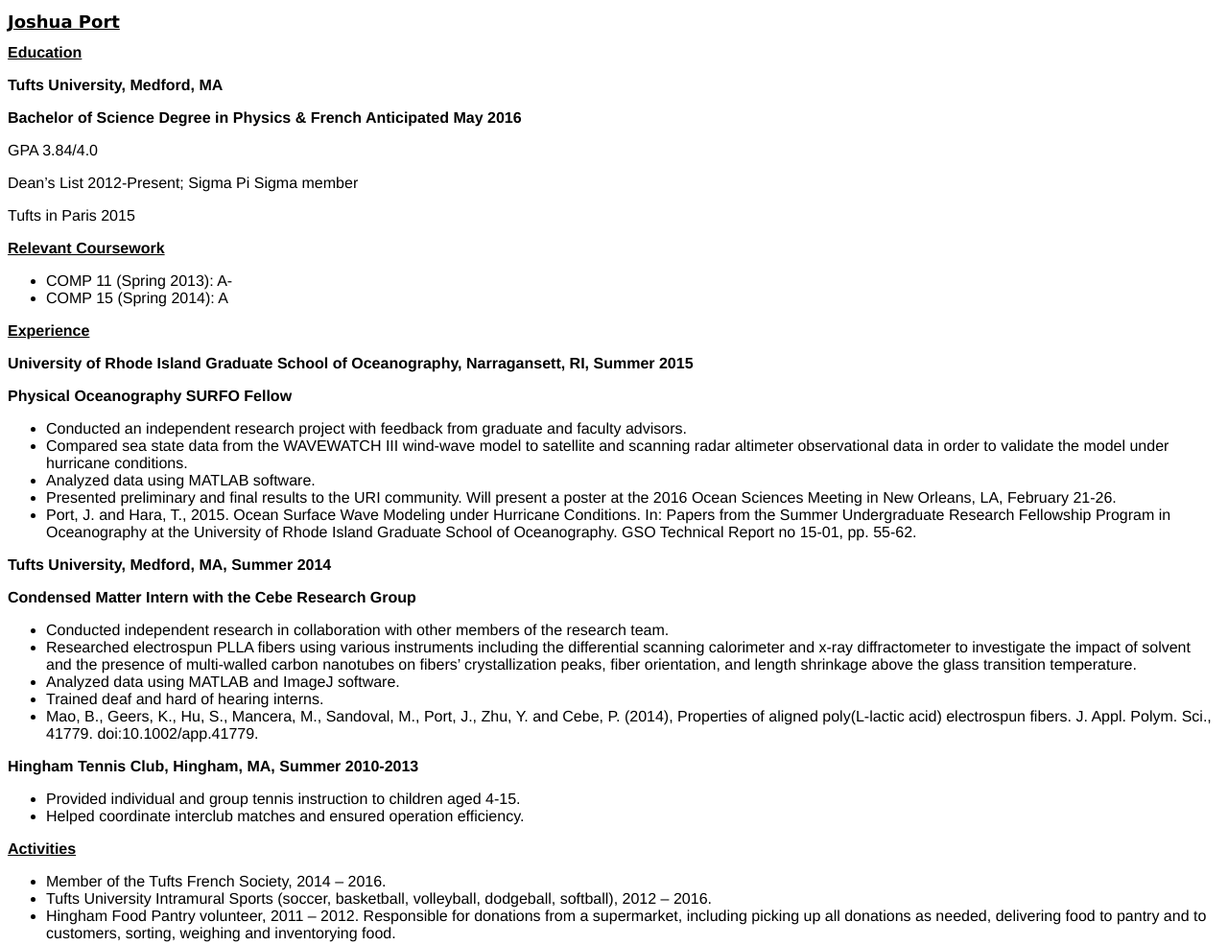
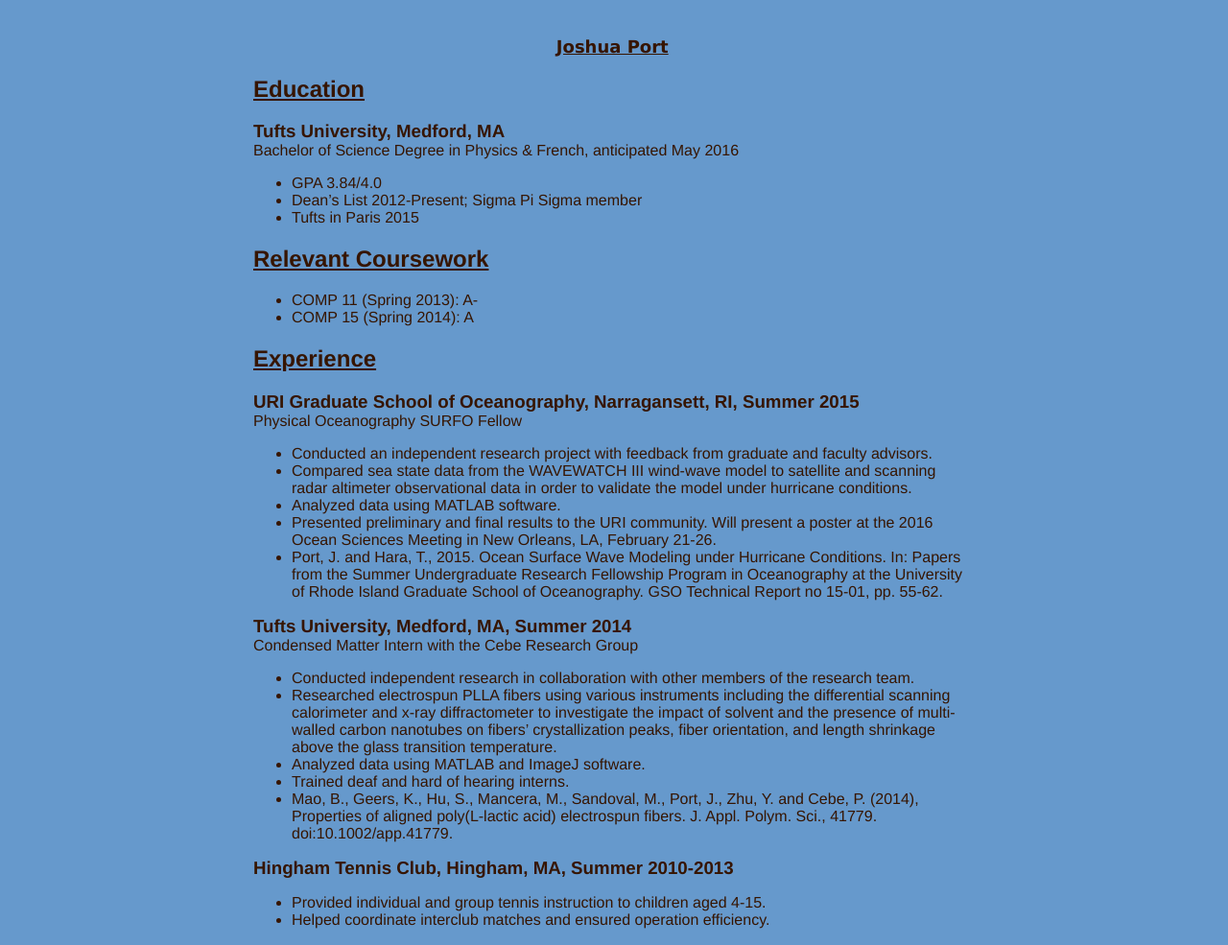
Before and after one commit to notstarboard/assignment-1, a plain HTML site: page resume.html in a window 1280 px wide. Shown: the top 985 px of the page at 96% size. Drawn offline with Linux system fonts and the light colour scheme.

Commit message:
font and color changes, spacing and padding tweaks

```diff
--- a/resume.html
+++ b/resume.html
@@ -11,18 +11,20 @@
 	<h1>Joshua Port</h1>
 	<h2>Education</h2>
 	<h3>Tufts University, Medford, MA</h3>
-	<h3>Bachelor of Science Degree in Physics &amp; French Anticipated May 2016</h3>
-	<p>GPA 3.84/4.0</p>
-	<p>Dean’s List 2012-Present; Sigma Pi Sigma member</p>
-	<p>Tufts in Paris 2015</p>
+	<h4>Bachelor of Science Degree in Physics &amp; French, anticipated May 2016</h4>
+	<ul>
+		<li>GPA 3.84/4.0</li>
+		<li>Dean’s List 2012-Present; Sigma Pi Sigma member</li>
+		<li>Tufts in Paris 2015</li>
+	</ul>
 	<h2>Relevant Coursework</h2>
 	<ul>
 		<li>COMP 11 (Spring 2013): A-</li>
 		<li>COMP 15 (Spring 2014): A</li>
 	</ul>
-	<h2>Experience</h3>
-	<h3>University of Rhode Island Graduate School of Oceanography, Narragansett, RI, Summer 2015</h3>
-	<h3>Physical Oceanography SURFO Fellow</h3>
+	<h2>Experience</h2>
+	<h3>URI Graduate School of Oceanography, Narragansett, RI, Summer 2015</h3>
+	<h4>Physical Oceanography SURFO Fellow</h4>
 	<ul>
 		<li>Conducted an independent research project with feedback from graduate and faculty advisors.</li>
 		<li>Compared sea state data from the WAVEWATCH III wind-wave model to satellite and scanning radar altimeter observational data in order to validate the model under hurricane conditions.</li>
@@ -31,7 +33,7 @@
 		<li>Port, J. and Hara, T., 2015. Ocean Surface Wave Modeling under Hurricane Conditions. In: Papers from the Summer Undergraduate Research Fellowship Program in Oceanography at the University of Rhode Island Graduate School of Oceanography. GSO Technical Report no 15-01, pp. 55-62.</li>
 	</ul>
 	<h3>Tufts University, Medford, MA, Summer 2014</h3>
-	<h3>Condensed Matter Intern with the Cebe Research Group</h3>
+	<h4>Condensed Matter Intern with the Cebe Research Group</h4>
 	<ul>
 		<li>Conducted independent research in collaboration with other members of the research team.</li>
 		<li>Researched electrospun PLLA fibers using various instruments including the differential scanning calorimeter and x-ray diffractometer to investigate the impact of solvent and the presence of multi-walled carbon nanotubes on fibers’ crystallization peaks, fiber orientation, and length shrinkage above the glass transition temperature.</li>
--- a/style.css
+++ b/style.css
@@ -1,5 +1,12 @@
 html {
 	font-family: Helvetica;
+	font-size: medium;
+	color: #361500;
+	background-color: #6699cc;
+	padding-left: 20%;
+	padding-right: 20%;
+	padding-top: 2%;
+	padding-bottom: 2%;
 }
 
 h1 {
@@ -7,16 +14,21 @@ h1 {
 	font-size: large;
 	font-weight: bold;
 	text-decoration: underline;
+	padding-left: 42%;
 }
 
 h2 {
-	font-size: medium;
 	font-weight: bold;
 	text-decoration: underline;
 }
 
 h3 {
-	font-size: medium;
+	margin: 0;
+}
+
+h4 {
+	font-weight: lighter;
+	margin: 0;
 }
 
 li {
```
